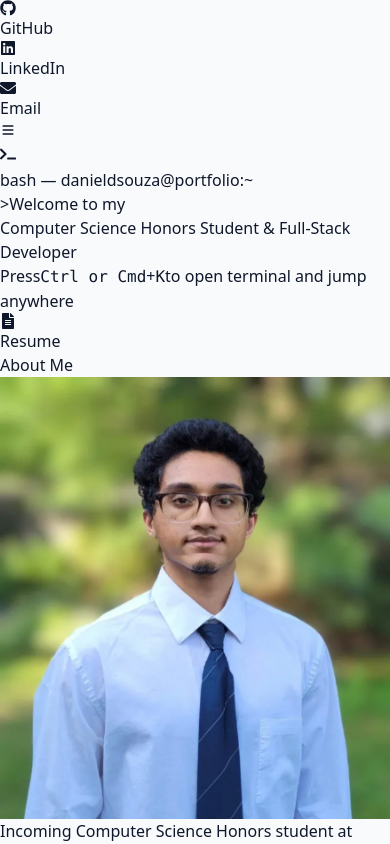
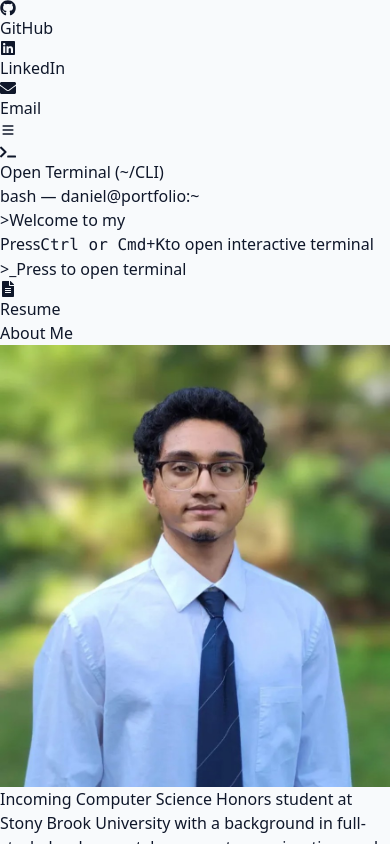
Before and after one commit to dsdsouza/dsdsouza.github.io, a React (Vite) app: page / in a window 390 px wide. Shown: the top 844 px of the page. Built offline with nearby package versions, Linux system fonts and the light colour scheme.

Commit message:
Terminal button visible everywhere and appropriate instructions for mobile users

```diff
--- a/src/components/Hero.jsx
+++ b/src/components/Hero.jsx
@@ -1,5 +1,5 @@
 import React, { useState, useEffect } from 'react';
-import { FaFileAlt } from 'react-icons/fa';
+import { FaFileAlt, FaTerminal } from 'react-icons/fa';
 
 export default function Hero() {
   const phrases = [
@@ -19,19 +19,13 @@ export default function Hero() {
 
     const handleTyping = () => {
       if (!isDeleting) {
-        // Typing text forward
         setCurrentText(fullText.substring(0, currentText.length + 1));
-
-        // If word is completely typed, pause before deleting
         if (currentText === fullText) {
           setTimeout(() => setIsDeleting(true), 2000);
           setTypingSpeed(50);
         }
       } else {
-        // Backspacing text
         setCurrentText(fullText.substring(0, currentText.length - 1));
-
-        // If word is fully deleted, move to the next phrase
         if (currentText === '') {
           setIsDeleting(false);
           setPhraseIndex((prev) => (prev + 1) % phrases.length);
@@ -44,24 +38,25 @@ export default function Hero() {
     return () => clearTimeout(timer);
   }, [currentText, isDeleting, phraseIndex, typingSpeed, phrases]);
 
+  const handleOpenTerminal = () => {
+    window.dispatchEvent(new CustomEvent('open-terminal'));
+  };
+
   return (
     <section className="min-h-[80vh] flex flex-col justify-center items-center text-center px-4 pt-20">
 
       {/* Terminal Style Box Wrapper */}
       <div className="bg-slate-900 border border-slate-700 rounded-xl shadow-2xl p-6 md:p-10 max-w-3xl w-full text-left font-mono mb-8">
-
-        {/* Window Bar header */}
         <div className="flex items-center justify-between pb-4 mb-6 border-b border-slate-800">
           <div className="flex gap-2">
             <div className="w-3 h-3 rounded-full bg-red-500"></div>
             <div className="w-3 h-3 rounded-full bg-yellow-500"></div>
             <div className="w-3 h-3 rounded-full bg-green-500"></div>
           </div>
-          <span className="text-xs text-slate-400">bash — danieldsouza@portfolio:~</span>
+          <span className="text-xs text-slate-400">bash — daniel@portfolio:~</span>
           <div className="w-10"></div>
         </div>
 
-        {/* Typed Output Line */}
         <div className="min-h-[70px] flex items-center text-xl md:text-3xl text-green-400 font-bold">
           <span className="mr-3 text-slate-500 select-none">&gt;</span>
           <span>{currentText}</span>
@@ -69,19 +64,26 @@ export default function Hero() {
         </div>
       </div>
 
-      <p className="text-xl md:text-2xl text-slate-600 mb-8 font-sans">
-        Computer Science Honors Student & Full-Stack Developer
-      </p>
+      {/* Action Row: Responsive Terminal Trigger & Resume CTA */}
+      <div className="flex flex-wrap items-center justify-center gap-4">
 
-      {/* Action Row: Ctrl+K badge & Resume CTA */}
-      <div className="flex flex-wrap items-center justify-center gap-4">
-        <div className="inline-flex items-center bg-white border border-slate-200 px-4 py-2 rounded-lg text-sm text-slate-700 shadow-sm font-sans">
+        {/* Desktop View Badge */}
+        <div className="hidden md:inline-flex items-center bg-white border border-slate-200 px-4 py-2 rounded-lg text-sm text-slate-700 shadow-sm font-sans">
           <span>Press</span>
           <kbd className="bg-slate-100 border border-slate-300 px-2 py-0.5 rounded mx-1.5 font-mono text-xs shadow-inner">Ctrl or Cmd</kbd>
           <span>+</span>
           <kbd className="bg-slate-100 border border-slate-300 px-2 py-0.5 rounded mx-1.5 font-mono text-xs shadow-inner">K</kbd>
-          <span>to open terminal and jump anywhere</span>
+          <span>to open interactive terminal</span>
         </div>
+
+        {/* Mobile View Button / Badge */}
+        <button
+          onClick={handleOpenTerminal}
+          className="md:hidden inline-flex items-center gap-2 bg-white border border-slate-200 px-4 py-2 rounded-lg text-sm text-slate-700 shadow-sm font-sans active:scale-95 transition"
+        >
+          <span className="font-mono font-bold text-green-600">&gt;_</span>
+          <span>Press to open terminal</span>
+        </button>
 
         <a
           href="/Daniel-DSouza-Resume.pdf"
--- a/src/components/MobileTerminalTrigger.jsx
+++ b/src/components/MobileTerminalTrigger.jsx
@@ -1,19 +1,24 @@
 import React from 'react';
 import { FaTerminal } from 'react-icons/fa';
 
-export default function MobileTerminalTrigger() {
+export default function TerminalTrigger() {
   const handleOpenTerminal = () => {
     window.dispatchEvent(new CustomEvent('open-terminal'));
   };
 
   return (
-    <div className="fixed bottom-6 right-6 z-40 md:hidden">
+    <div className="fixed bottom-6 right-6 z-40">
       <button
         onClick={handleOpenTerminal}
-        className="bg-slate-900 text-green-400 border border-slate-700 p-4 rounded-full shadow-2xl flex items-center justify-center hover:bg-slate-800 transition active:scale-95"
+        className="bg-slate-900 text-green-400 border border-slate-700 p-4 rounded-full shadow-2xl flex items-center justify-center hover:bg-slate-800 hover:scale-105 transition active:scale-95 group relative"
         aria-label="Open Terminal"
       >
         <FaTerminal className="text-xl" />
+
+        {/* Tooltip on hover for desktop users */}
+        <span className="absolute right-full mr-3 bg-slate-900 text-slate-200 text-xs px-2.5 py-1 rounded-md border border-slate-700 whitespace-nowrap opacity-0 group-hover:opacity-100 transition pointer-events-none font-mono shadow-md">
+          Open Terminal (~/CLI)
+        </span>
       </button>
     </div>
   );
```
